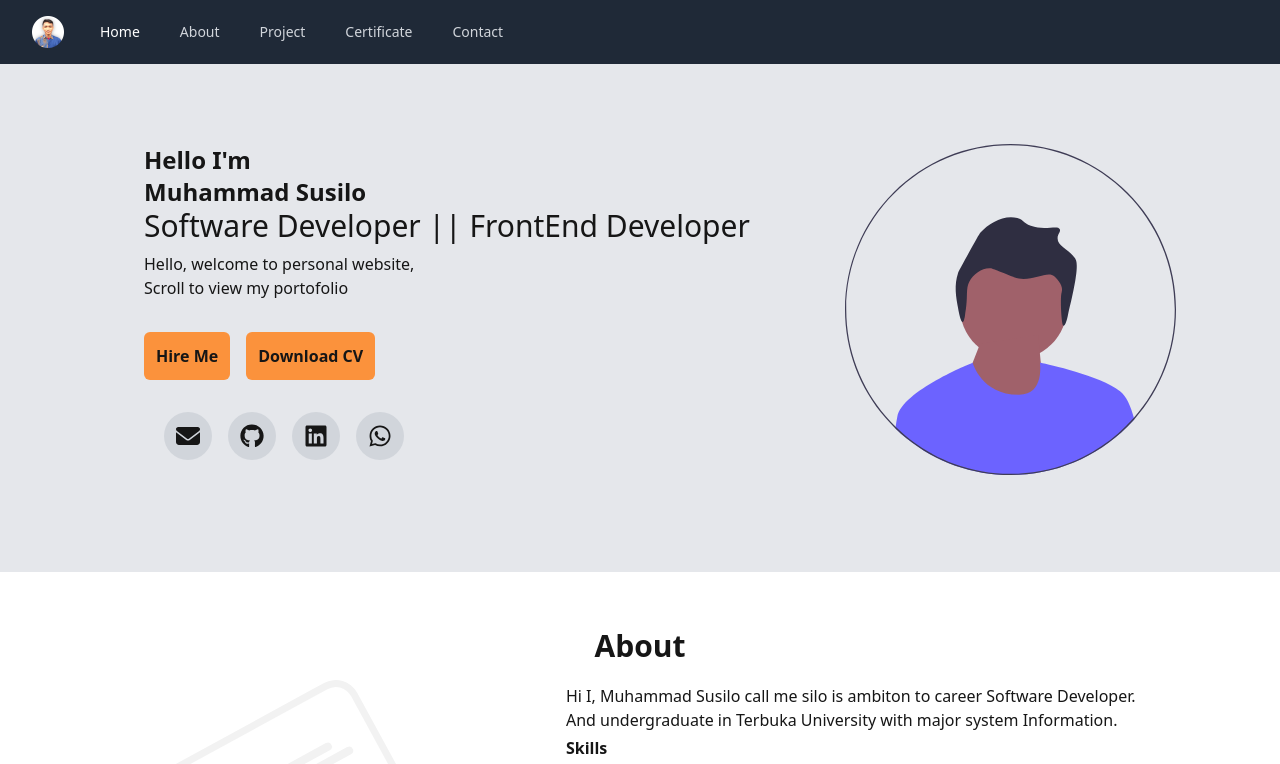
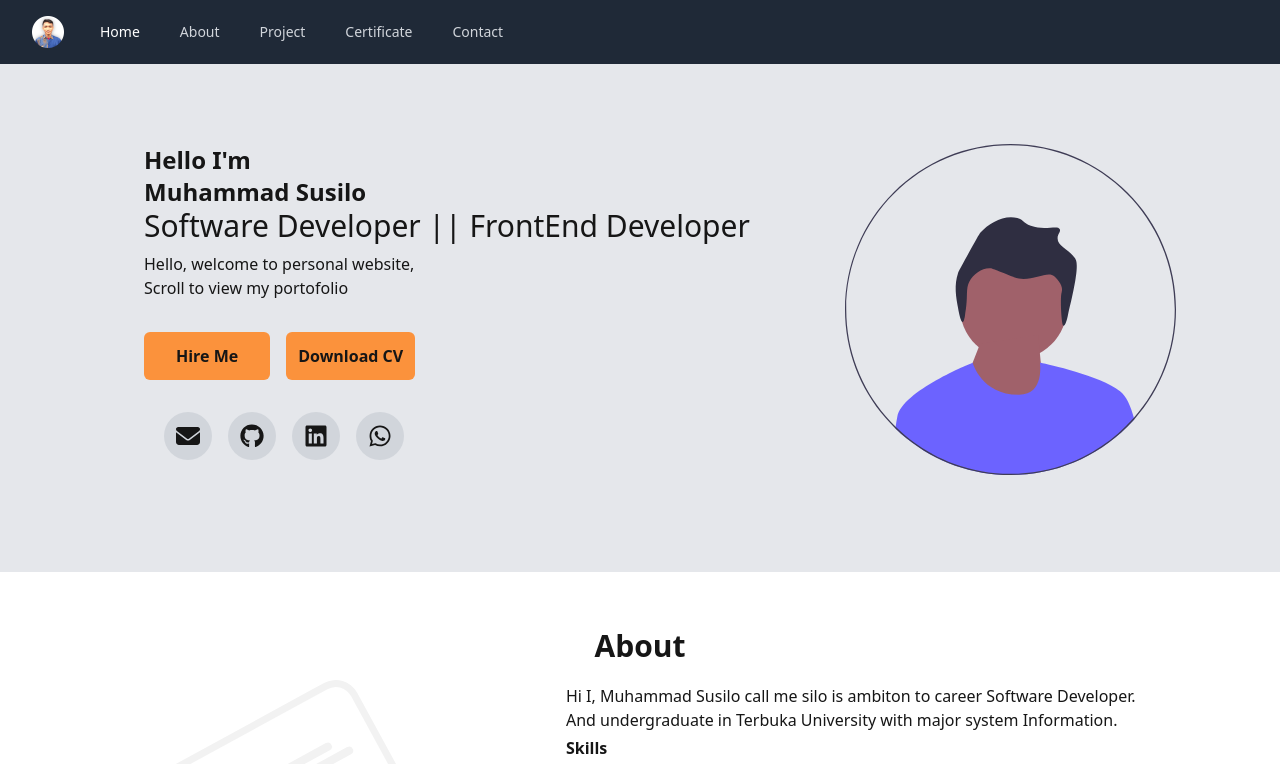
Before and after one commit to muhammadsusilo/portofolionew, a React (Vite) app: page / in a window 1280 px wide. Shown: the top 764 px of the page. Built offline with nearby package versions, Linux system fonts and the light colour scheme.

Commit message:
desain ke figma

```diff
--- a/src/Pages/Home.jsx
+++ b/src/Pages/Home.jsx
@@ -32,7 +32,7 @@ const Home = () => {
           </p>
           <div className="font-semibold my-8 flex group: max-sm:flex max-sm:justify-center max-sm:my-6">
             <div className="group mr-4">
-              <Button css="group-hover:translate-y-6 bg-orange-400 hover:bg-orange-600 transition duration-200 ease-in  p-3 rounded-md max-lg:p-2 max-sm:px-8 animate__animated animate__fadeIn">
+              <Button css="group-hover:translate-y-6 px-8 bg-orange-400 hover:bg-orange-600 transition duration-200 ease-in  p-3 rounded-md max-lg:p-2 max-sm:px-8 animate__animated animate__fadeIn">
                 Hire Me
               </Button>
             </div>
```
